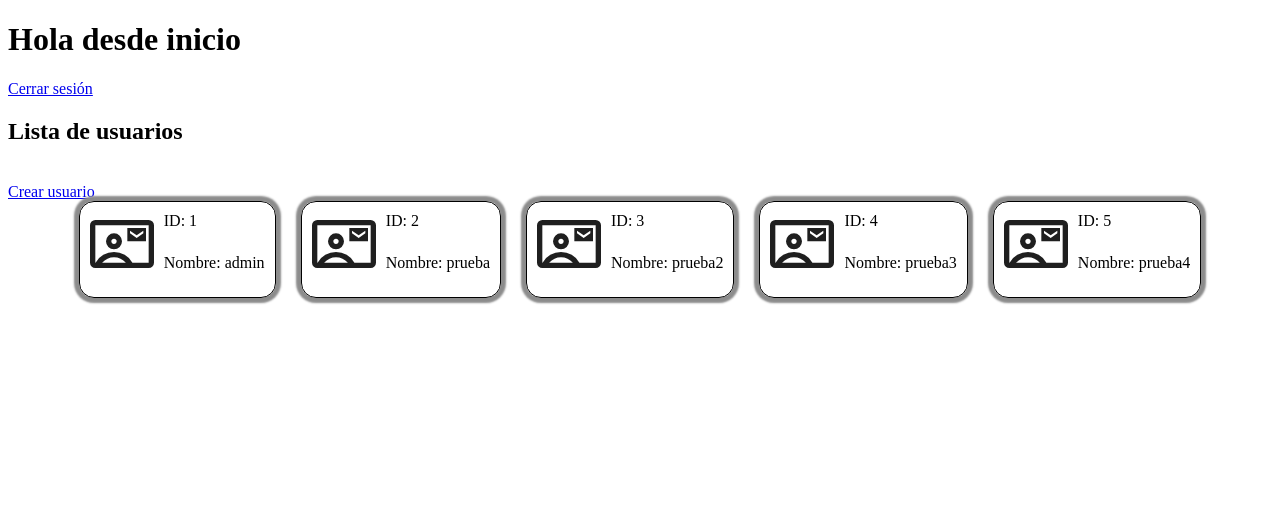
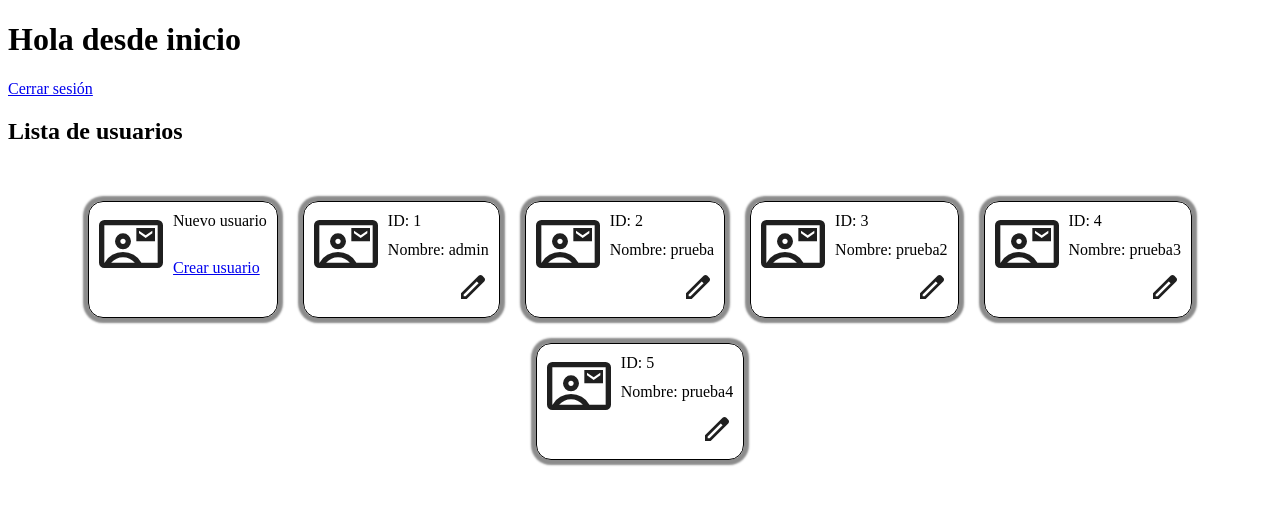
Before and after one commit to JMauricio05/avanzada_g2_2025s2, a PHP site: page /app-users/views/dashboard.php in a window 1280 px wide. Shown: the top 505 px of the page. Run offline with PHP 8.4, Linux system fonts and the light colour scheme; the visitor is signed in with stand-in values (Sample User, id 1); data comes from the database, SQL or seed files in the repository.

Commit message:
Editar usuarios

```diff
--- a/app-users/controllers/users-controller.php
+++ b/app-users/controllers/users-controller.php
@@ -35,7 +35,8 @@ class UsersController
         return $user->all();
     }
 
-    public function saveNewUser($request){
+    public function saveNewUser($request)
+    {
         if (empty($request['user']) || empty($request['pwd'])) {
             return false;
         }
@@ -44,4 +45,20 @@ class UsersController
         $user->set('password', $request['pwd']);
         return $user->save();
     }
+
+    public function updateUser($request)
+    {
+        if (
+            empty($request['id'])
+            || empty($request['user'])
+            || empty($request['pwd'])
+        ) {
+            return false;
+        }
+        $user = new User();
+        $user->set('userName', $request['user']);
+        $user->set('password', $request['pwd']);
+        $user->set('id', $request['id']);
+        return $user->update();
+    }
 }
--- a/app-users/models/entities/user.php
+++ b/app-users/models/entities/user.php
@@ -68,10 +68,25 @@ class User extends Model
         return $user;
     }
 
-    public function save(){
+    public function save()
+    {
         $sql = UserSQL::insertInto();
         $db = new GrupoAvanzadaDB();
         $result = $db->execSQL($sql, "ss", $this->userName, $this->password);
         return $result;
     }
+
+    public function update()
+    {
+        $sql = UserSQL::update();
+        $db = new GrupoAvanzadaDB();
+        $result = $db->execSQL(
+            $sql,
+            "ssi",
+            $this->userName,
+            $this->password,
+            $this->id
+        );
+        return $result;
+    }
 }
--- a/app-users/models/utils/model.php
+++ b/app-users/models/utils/model.php
@@ -6,4 +6,5 @@ abstract class Model
     abstract public function all();
     abstract public function find();
     abstract public function save();
+    abstract public function update();
 }
--- a/app-users/models/utils/user-sql.php
+++ b/app-users/models/utils/user-sql.php
@@ -19,4 +19,12 @@ class UserSQL
     {
         return "insert into users (userName, password)values(?,?)";
     }
+
+    public static function update()
+    {
+        $sql = "update users set ";
+        $sql .= "userName=?,";
+        $sql .= "password=? where id=?";
+        return $sql;
+    }
 }
--- a/app-users/public/css/cards.css
+++ b/app-users/public/css/cards.css
@@ -5,20 +5,22 @@
     justify-content: center;
     align-items: center;
     gap: 25px;
+    flex-wrap: wrap;
 }
 
 .card-user {
     border: 1px solid #000;
     border-radius: 15px;
     width: auto;
-    height: 75px;
+    height: 95px;
     box-shadow: 0px 0px 2px 5px #8c8c8c;
 
     display: grid;
     grid-template-columns: 64px auto;
     grid-template-rows: 1fr 1fr;
     grid-template-areas: "icono id"
-        "icono name";
+        "icono name"
+        "icono btns";
     gap: 10px;
     padding: 10px;
 }
@@ -35,3 +37,20 @@
 .card-user .name {
     grid-area: name;
 }
+
+.card-user .btns {
+    grid-area: btns;
+    display: flex;
+    flex-direction: row;
+    justify-content: flex-end;
+    align-items: center;
+    gap: 5px;
+}
+
+.card-user .btns img{
+    width: 32px;
+}
+
+.card-user .btns a:hover{
+    border-bottom: 1px solid #000;
+}
--- a/app-users/views/dashboard.php
+++ b/app-users/views/dashboard.php
@@ -28,15 +28,27 @@ $users = $usersController->getUsers();
     <br>
     <h2>Lista de usuarios</h2>
     <br>
-    <a href="users-form.php">Crear usuario</a>
+    <!-- <a href="users-form.php">Crear usuario</a> -->
     <br>
     <section class="cards">
+        <div class="card-user">
+            <img class="icono" src="../public/res/user.svg" />
+            <div class="id">Nuevo usuario</div>
+            <div class="name">
+                <a href="users-form.php">Crear usuario</a>
+            </div>
+        </div>
         <?php
         foreach ($users as $user) {
             echo '<div class="card-user">';
             echo '  <img class="icono" src="../public/res/user.svg" />';
             echo '  <div class="id">ID: ' . $user->get('id') . '</div>';
             echo '  <div class="name">Nombre: ' . $user->get('userName') . '</div>';
+            echo '  <div class="btns">';
+            echo '      <a href="users-form.php?cod=' . $user->get('id') . '">';
+            echo '          <img class="icono" src="../public/res/editar.svg" />';
+            echo '      </a>';
+            echo '  </div>';
             echo '</div>';
         }
         if (count($users) == 0) {
```
Also changed, not shown: app-users/views/operaciones/editar-usuario.php (added, +30 -0 lines), app-users/views/users-form.php (+21 -4 lines), app-users/public/res/editar.svg (added).
